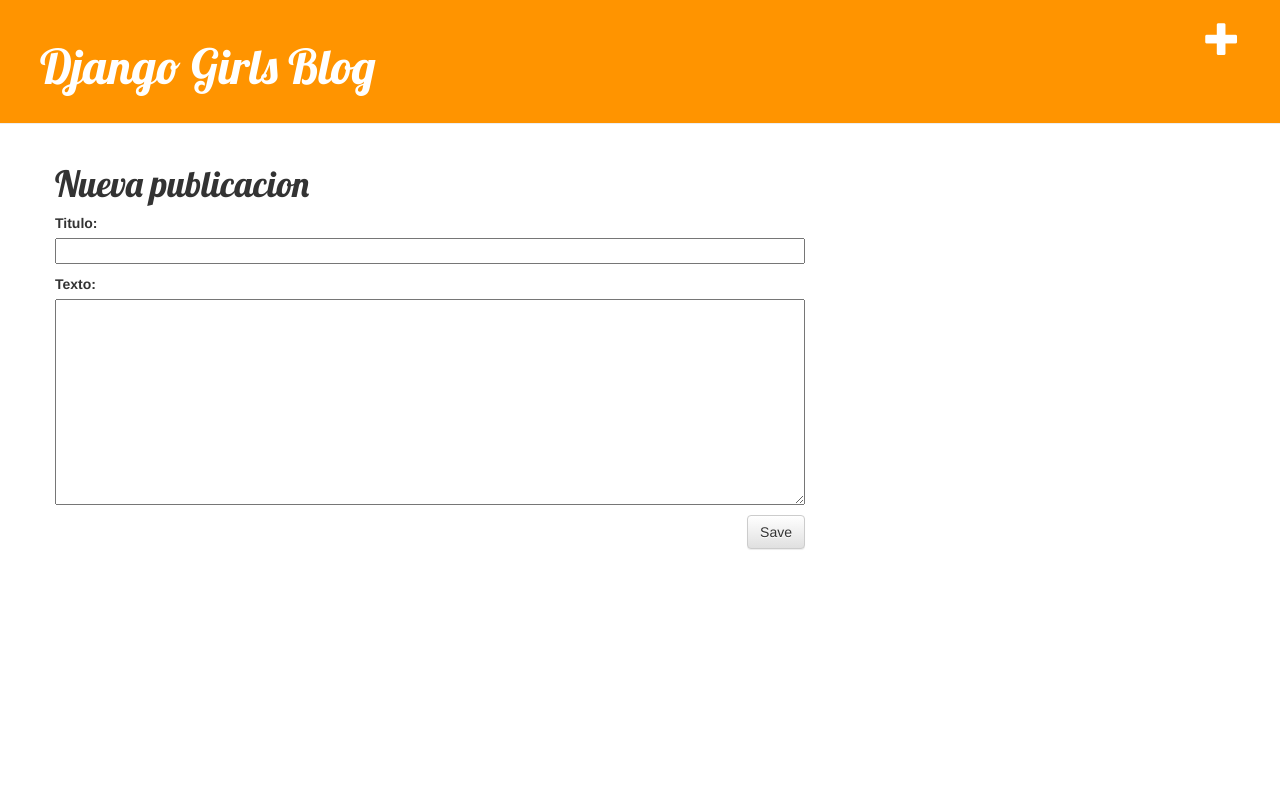
After one commit to pbooox/primer_glob_django, a Django app: page /pub/nueva in a window 1280 px wide. The commit adds this page. Run offline with Django 3.2, Linux system fonts and the light colour scheme; some libraries are stand-ins or nearby versions.

Commit message:
crea una nueva publicacion

```diff
--- /dev/null
+++ b/blog/forms.py
@@ -0,0 +1,9 @@
+from django import forms
+
+from .models import Publicacion
+
+class FormPub(forms.ModelForm):
+
+    class Meta:
+        model = Publicacion
+        fields = ('titulo', 'texto',)
--- /dev/null
+++ b/blog/static/css/blog.css
@@ -0,0 +1,47 @@
+.page-header {
+    background-color: #ff9400;
+    margin-top: 0;
+    padding: 20px 20px 20px 40px;
+}
+
+.page-header h1, .page-header h1 a, .page-header h1 a:visited, .page-header h1 a:active {
+    color: #ffffff;
+    font-size: 36pt;
+    text-decoration: none;
+}
+
+.content {
+    margin-left: 40px;
+}
+
+h1, h2, h3, h4 {
+    font-family: 'Lobster', cursive;
+}
+
+.date {
+    float: right;
+    color: #828282;
+}
+
+.save {
+    float: right;
+}
+
+.post-form textarea, .post-form input {
+    width: 100%;
+}
+
+.top-menu, .top-menu:hover, .top-menu:visited {
+    color: #ffffff;
+    float: right;
+    font-size: 26pt;
+    margin-right: 20px;
+}
+
+.post {
+    margin-bottom: 70px;
+}
+
+.post h1 a, .post h1 a:visited {
+    color: #000000;
+}
--- /dev/null
+++ b/blog/templates/blog/base.html
@@ -0,0 +1,25 @@
+{% load static %}
+<html>
+    <head>
+        <title>Django Girls blog</title>
+        <link rel="stylesheet" href="//maxcdn.bootstrapcdn.com/bootstrap/3.2.0/css/bootstrap.min.css">
+        <link rel="stylesheet" href="//maxcdn.bootstrapcdn.com/bootstrap/3.2.0/css/bootstrap-theme.min.css">
+        <link rel="stylesheet" href="{% static 'css/blog.css' %}">
+        <link href="//fonts.googleapis.com/css?family=Lobster&subset=latin,latin-ext" rel="stylesheet" type="text/css">
+    </head>
+    <body>
+        <div class="page-header">
+            <a href="{% url 'nueva_pub' %}" class="top-menu"><span class="glyphicon glyphicon-plus"></span></a>
+            <h1><a href="/">Django Girls Blog</a></h1>
+        </div>
+
+        <div class="content container">
+            <div class="row">
+                <div class="col-md-8">
+                        {% block content %}
+                        {% endblock %}
+                </div>
+            </div>
+        </div>
+    </body>
+</html>
--- /dev/null
+++ b/blog/templates/blog/nueva_pub.html
@@ -0,0 +1,9 @@
+{% extends 'blog/base.html' %}
+
+{% block content %}
+    <h1>Nueva publicacion</h1>
+    <form method="POST" class="post-form">{% csrf_token %}
+        {{ formulario.as_p }}
+        <button type="submit" class="save btn btn-default">Save</button>
+    </form>
+{% endblock %}
--- a/blog/urls.py
+++ b/blog/urls.py
@@ -3,4 +3,6 @@
 
 urlpatterns = [
     path('', views.listar_pub, name='post_list'),
+    path('pub/<int:pk>/', views.detalle_pub, name='detalle_pub'),
+    path('pub/nueva', views.nueva_pub, name='nueva_pub'),
 ]
--- a/blog/views.py
+++ b/blog/views.py
@@ -1,9 +1,25 @@
-from django.shortcuts import render
+from django.shortcuts import render, get_object_or_404, redirect
 from django.utils import timezone
 from .models import Publicacion
+from .forms import FormPub
 
 def listar_pub(request):
     pubs = Publicacion.objects.filter(fecha_publicacion__lte=timezone.now()).order_by('fecha_publicacion')
     return render(request, 'blog/listar_pub.html', {'pubs': pubs})
 
-# Create your views here.
+def detalle_pub(request, pk):
+    p = get_object_or_404(Publicacion, pk=pk)
+    return render(request, 'blog/detalle_pub.html', {'p': p})
+
+def nueva_pub(request):
+    if request.method == "POST":
+        formulario = FormPub(request.POST)
+        if formulario.is_valid():
+            pub = formulario.save(commit=False)
+            pub.autor = request.user
+            pub.fecha_publicacion = timezone.now()
+            pub.save()
+            return redirect('detalle_pub', pk=pub.pk)
+    else:
+        formulario = FormPub()
+    return render(request, 'blog/nueva_pub.html', {'formulario': formulario})
```
Also changed, not shown: blog/templates/blog/detalle_pub.html (added, +13 -0 lines), blog/templates/blog/listar_pub.html (+10 -12 lines).
